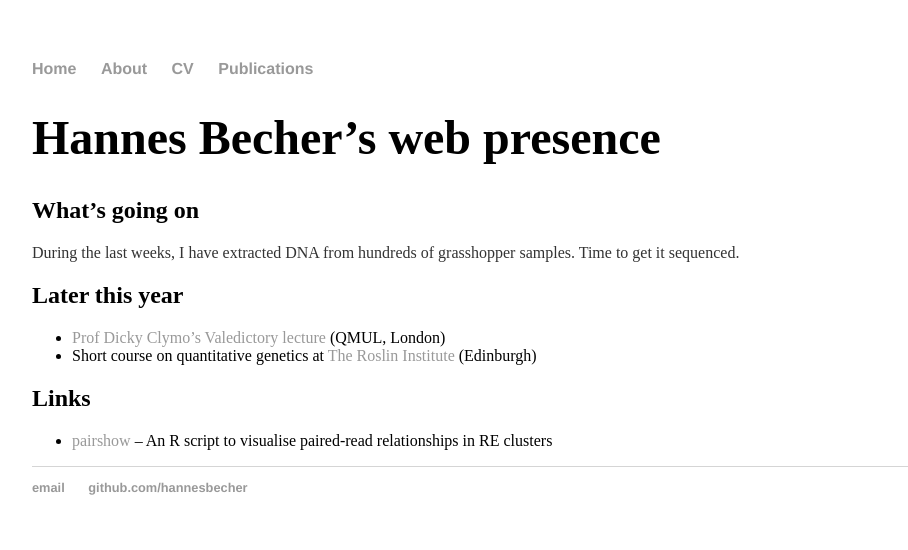
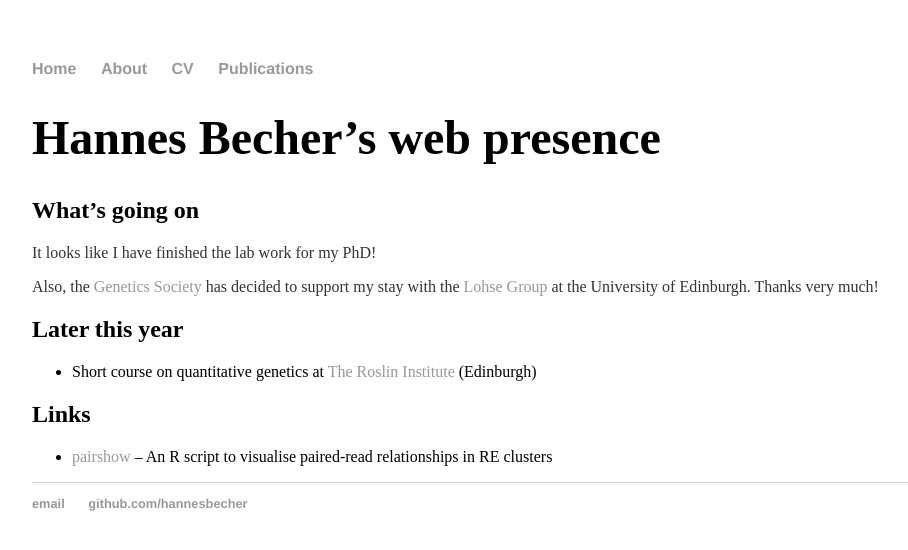
Before and after one commit to hannesbecher/hannesbecher.github.io, a Jekyll site: the page built from index.md, in a window 1280 px wide. Shown: the top 550 px of the page, without its empty margins (160-1068 px from the left). Built offline with Jekyll 4.4.1, drawn with Linux system fonts in a browser that asks for light colours.

Commit message:
Update index.md

```diff
--- a/index.md
+++ b/index.md
@@ -6,11 +6,12 @@
 # Hannes Becher's web presence
 
 ## What's going on
-During the last weeks, I have extracted DNA from hundreds of grasshopper samples. Time to get it sequenced.
+It looks like I have finished the lab work for my PhD!
+
+Also, the [Genetics Society ](http://www.genetics.org.uk/) has decided to support my stay with the [Lohse Group](http://lohse.bio.ed.ac.uk/) at the University of Edinburgh. Thanks very much!
 
 
 ## Later this year
-* [Prof Dicky Clymo's Valedictory lecture](https://www.eventbrite.co.uk/e/the-life-and-afterlife-of-bog-moss-why-it-matters-professor-emeritus-rs-dicky-clymo-tickets-26924331400) (QMUL, London)
 * Short course on quantitative genetics at [The Roslin Institute](http://www.roslin.ed.ac.uk/) (Edinburgh)
 
 ## Links
```
